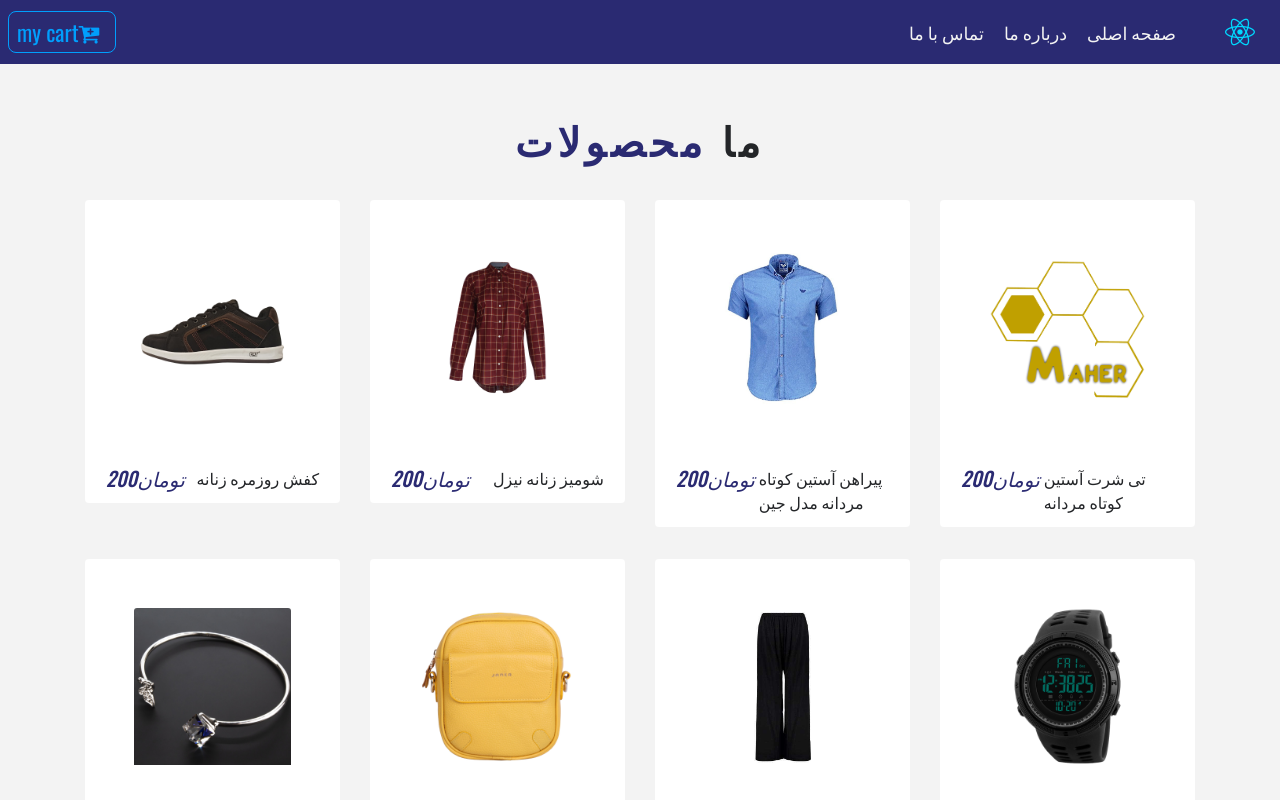
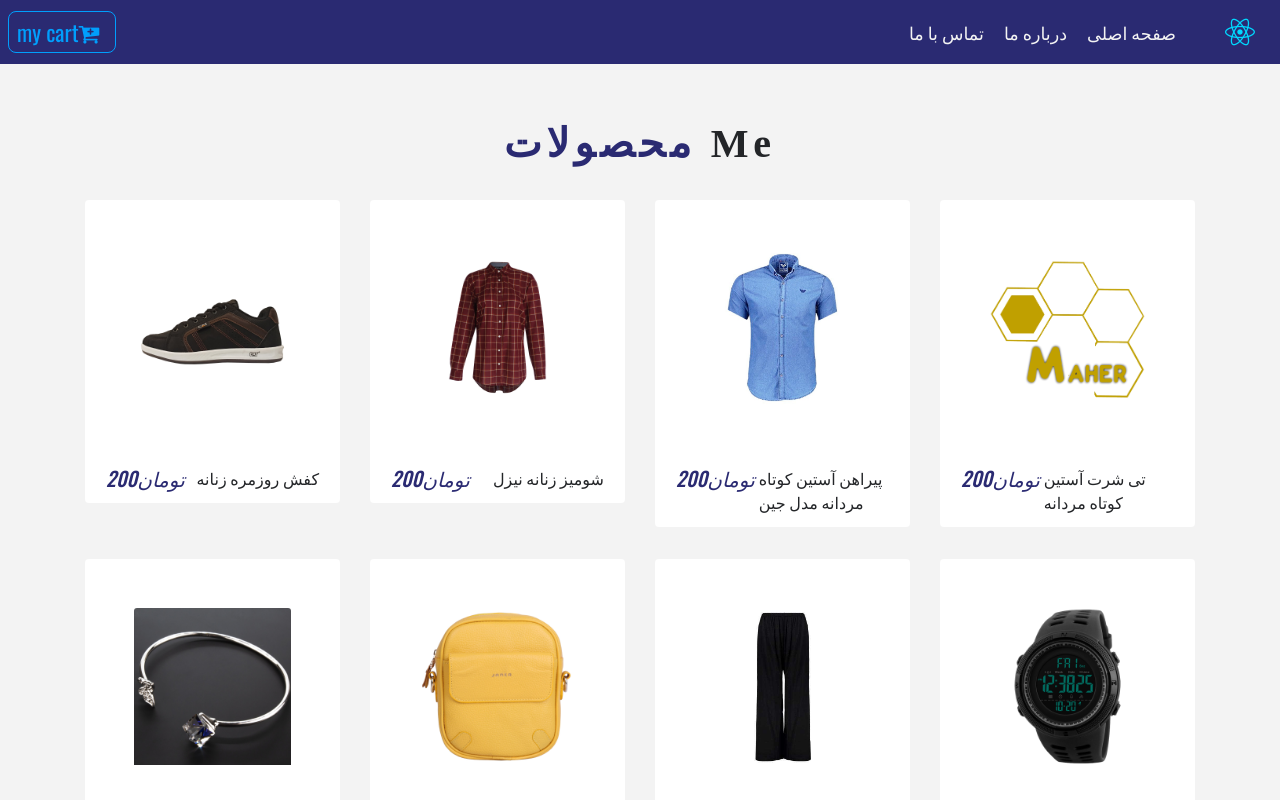
Before and after one commit to mohammadyazarloo2/phone-store, a React (Create React App) app: page / in a window 1280 px wide. Shown: the top 800 px of the page. Built offline with nearby package versions, Linux system fonts and the light colour scheme; a web font is replaced by a local one.

Commit message:
chnage our product

```diff
--- a/src/components/ProductList.js
+++ b/src/components/ProductList.js
@@ -11,7 +11,7 @@ export default class ProductList extends Component {
             <React.Fragment>
                 <div className="py-5">
                     <div className="container">
-                        <Title name="ما" title="محصولات" />
+                        <Title name="me" title="محصولات" />
                         <div className="row">
                             <ProductConsumer>
                                 {
```
